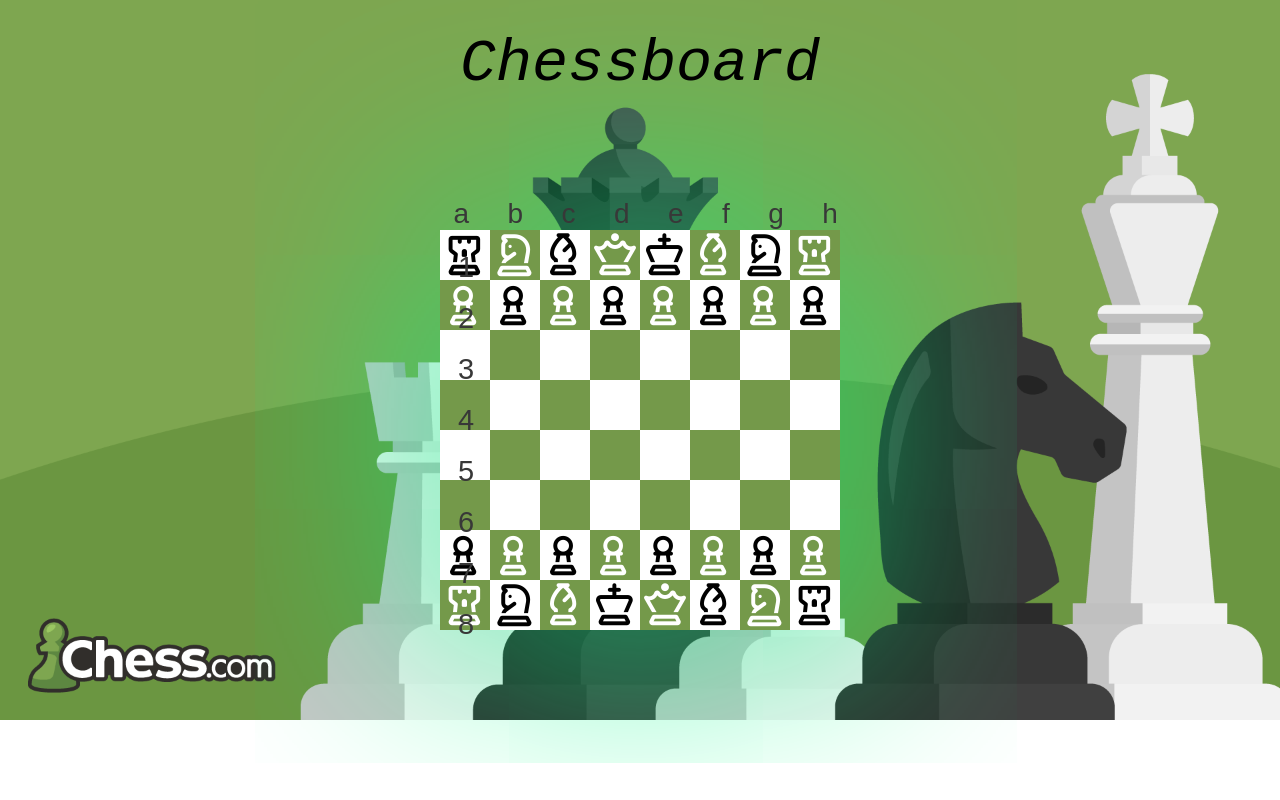
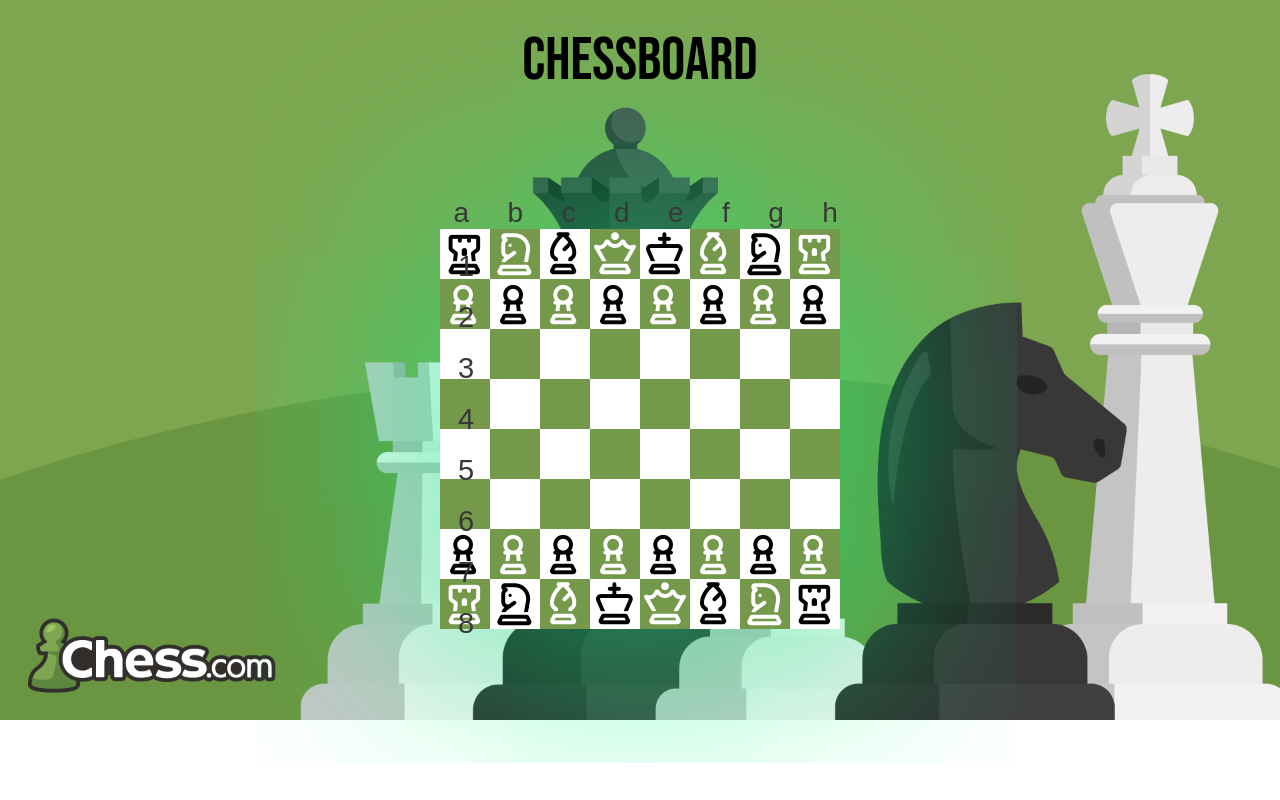
Before and after one commit to Daxrokz10/Chessboard, a plain HTML site: page index.html in a window 1280 px wide. Drawn offline with Linux system fonts and the light colour scheme.

Commit message:
new font

```diff
--- a/index.html
+++ b/index.html
@@ -7,6 +7,9 @@
     <title>Chessboard</title>
     <link rel="stylesheet" href="style.css">
     <link rel="stylesheet" href="https://cdnjs.cloudflare.com/ajax/libs/font-awesome/6.5.2/css/all.min.css">
+    <link rel="preconnect" href="https://fonts.googleapis.com">
+    <link rel="preconnect" href="https://fonts.gstatic.com" crossorigin>
+    <link href="https://fonts.googleapis.com/css2?family=Bebas+Neue&display=swap" rel="stylesheet">
 </head>
 
 <body>
--- a/style.css
+++ b/style.css
@@ -24,10 +24,11 @@ body{
 }
 .logotext{
     text-align: center;
-    margin-top: 30px;
-    font-family:monospace;
+    margin-top: 25px;
+    font-family: "Bebas Neue", sans-serif;
+    font-weight: 400;
     font-size: 60px;
-    font-style:italic;
+
 }
 .column-coordinates{
     margin-left: 38.25%;
```
